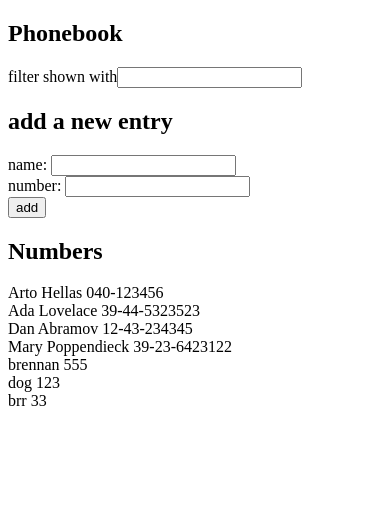
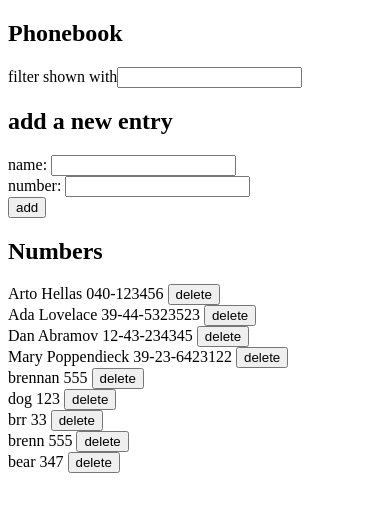
Before and after one commit to brennandoubt/fullstackopen2023, a React (Vite) app in the folder part2/phonebook/: page / in a window 390 px wide. Shown: the top 512 px of the page. Built offline with nearby package versions, Linux system fonts and the light colour scheme; data requests are answered from the project's data file.

Commit message:
phonebook step8

```diff
--- a/part2/phonebook/db.json
+++ b/part2/phonebook/db.json
@@ -34,6 +34,16 @@
       "name": "brr",
       "number": "33",
       "id": 7
+    },
+    {
+      "name": "brenn",
+      "number": "555",
+      "id": 8
+    },
+    {
+      "name": "bear",
+      "number": "347",
+      "id": 9
     }
   ]
 }
--- a/part2/phonebook/src/App.jsx
+++ b/part2/phonebook/src/App.jsx
@@ -65,11 +65,9 @@ const App = () => {
       .create(personObject)
       .then(returnedPerson => {
         setPersons(persons.concat(returnedPerson))
+        setNewName('')
+        setNewNumber('')
       })
-
-    setPersons(persons.concat(personObject))
-    setNewName('')
-    setNewNumber('')
   }
 
   const handlePersonChange = (event) => {
@@ -91,6 +89,11 @@ const App = () => {
     setShowName(event.target.value)
   }
 
+  const handleDeleteClick = (event) => {
+    event.preventDefault()
+
+  }
+
   return (
     <div>
       <h2>Phonebook</h2>
@@ -104,7 +107,7 @@ const App = () => {
         handleNumberChange={handleNumberChange}
       />
       <h2>Numbers</h2>
-      <List personsToList={personsToShow} />
+      <List personsToList={personsToShow} handleDeleteClick={handleDeleteClick} />
     </div>
   )
 }
--- a/part2/phonebook/src/components/List.jsx
+++ b/part2/phonebook/src/components/List.jsx
@@ -1,4 +1,6 @@
-const Person = ({ name, number }) => <div>{name} {number}</div>
+
+const Button = ({ text, handler }) => <button onClick={handler}>{text}</button>
+const Person = ({ name, number, deletePerson }) => <div>{name} {number} <Button text='delete' handler={deletePerson} /></div>
 
 const List = ({ personsToList }) => {
     return (
```
